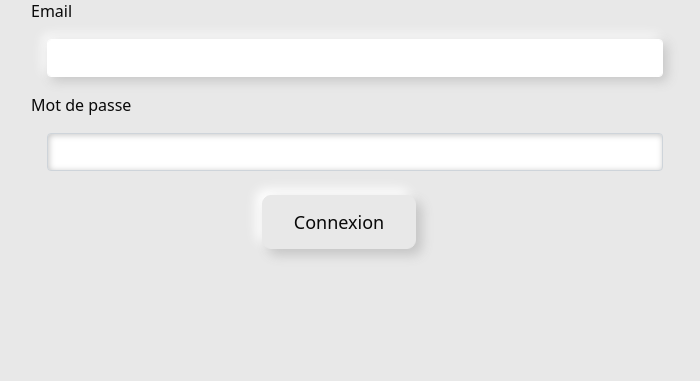
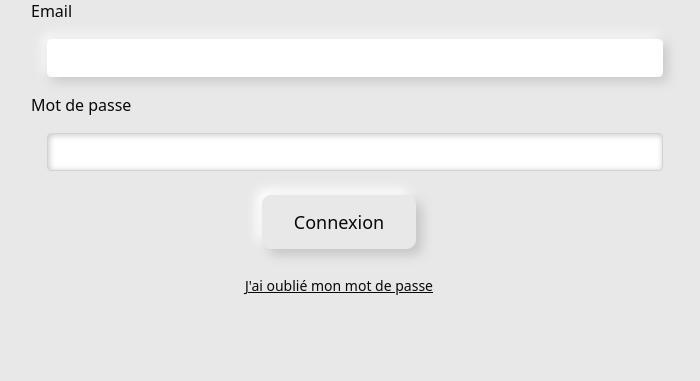
Before and after one commit to PalomaAlma/snow-tricks, a Symfony app: template templates/security/login.html.twig in a window 1280 px wide. Shown: the part 283-664 px from the top of the page, without its empty margins (301-1001 px from the left). Run offline with Twig, Linux system fonts and the light colour scheme; the template is opened without the code that fills it, so the values that code supplies are empty; some libraries are stand-ins or nearby versions.

Commit message:
Add reset password link in login

```diff
--- a/templates/security/login.html.twig
+++ b/templates/security/login.html.twig
@@ -47,5 +47,8 @@
                 </button>
             </div>
     </form>
+        <div class="text-center my-4">
+        <a href="{{ path('app_forgot_password_request') }}" class="small">J'ai oublié mon mot de passe</a>
+        </div>
     </section>
 {% endblock %}
```
